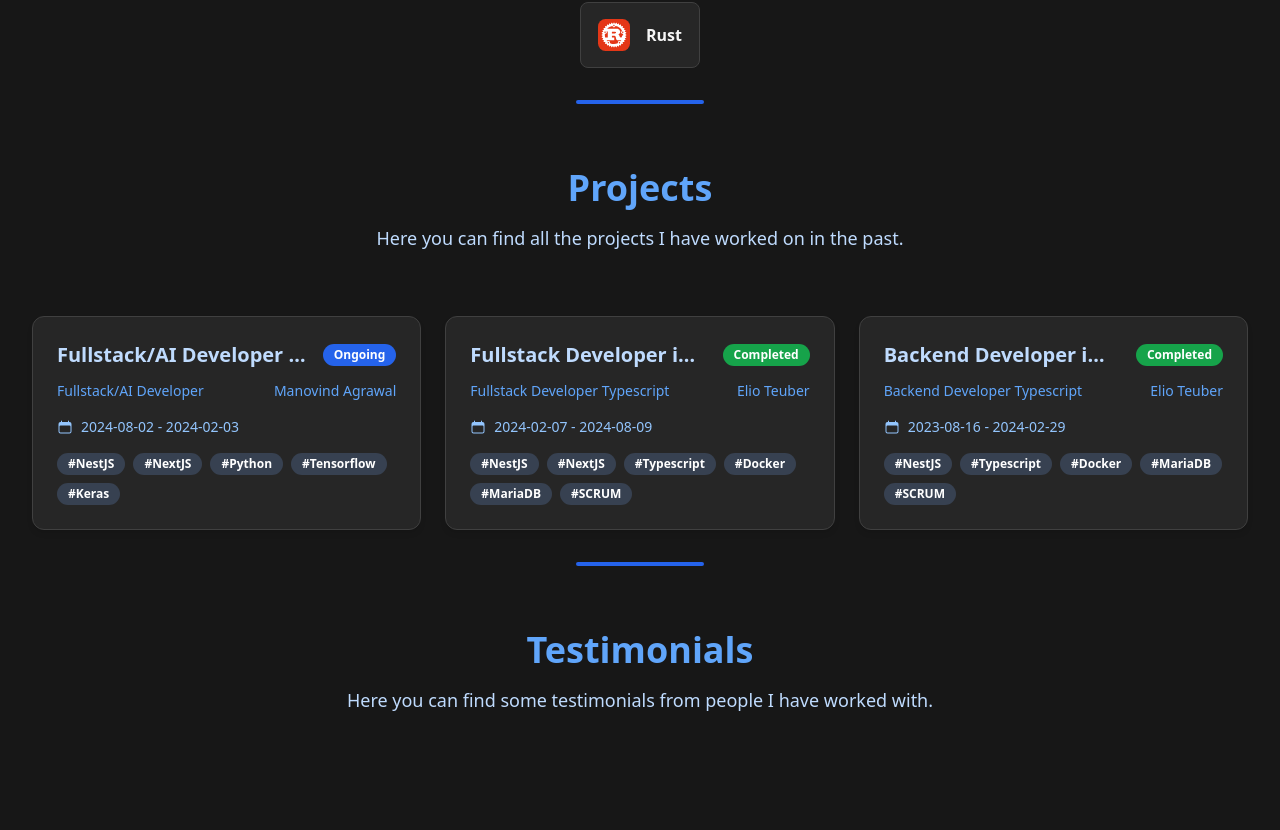
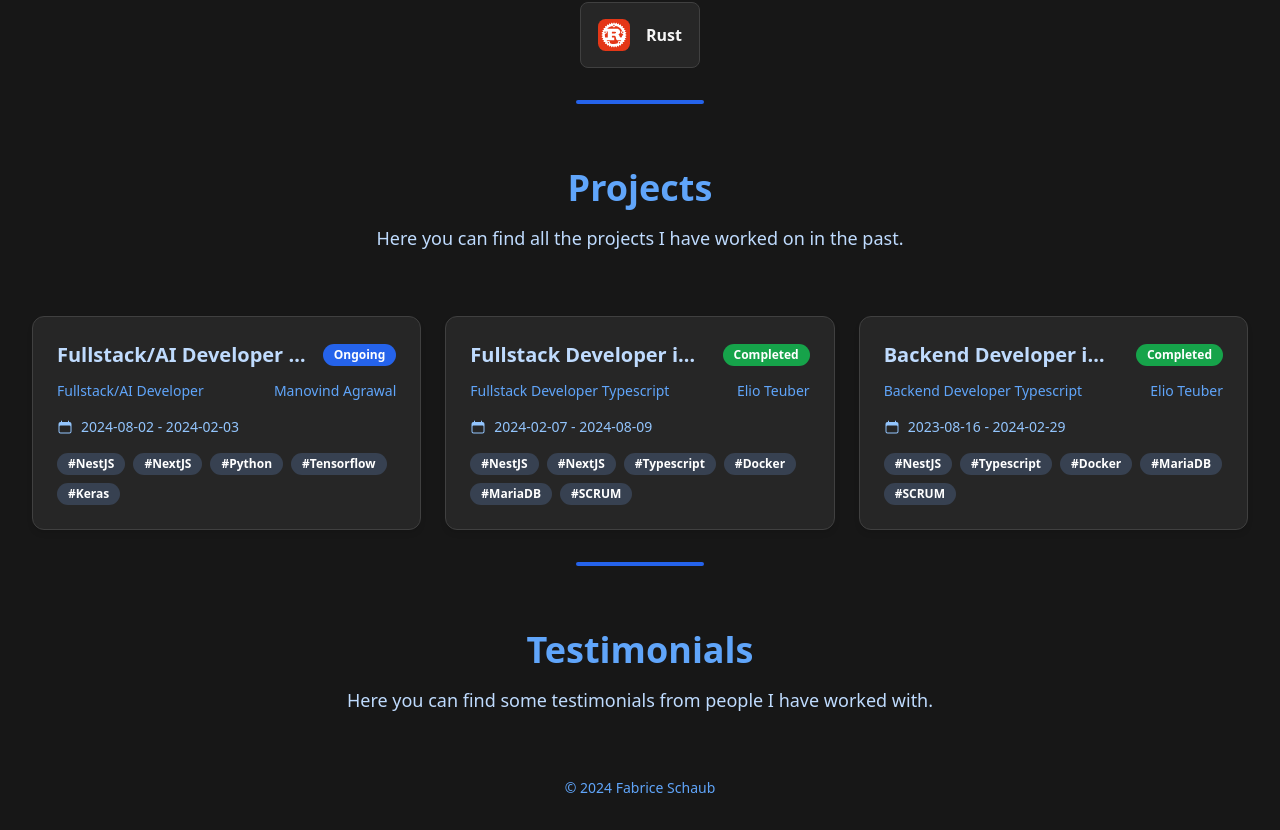
Before and after one commit to Fabbboy/portfolio, a Next.js app: page / in a window 1280 px wide. Shown: the part 1326-2156 px from the top of the page. Before the commit the page ends 2104 px from the top, so only its background shows below. Built offline with nearby package versions, Linux system fonts and the light colour scheme.

Commit message:
setting it up

```diff
--- a/src/app/page.tsx
+++ b/src/app/page.tsx
@@ -6,6 +6,7 @@ import ProjectListComponent from "@/components/ProjectListComponent";
 import SkillsListComponent from "@/components/SkillsListComponent";
 import SectionStartComponent from "@/components/SectionStartComponent";
 import TaskbarComponent from "@/components/TaskbarComponent";
+import TestimonialListComponent from "@/components/TestimonialListComponent";
 
 export default function Home() {
   return (
@@ -47,12 +48,10 @@ export default function Home() {
           <div className="w-32 h-1 bg-blue-600 rounded-full"></div>
         </Separator>
 
-        <div className="flex flex-col items-center justify-center px-4">
-          <SectionStartComponent
-            title="Testimonials"
-            description="Here you can find some testimonials from people I have worked with."
-          />
-        </div>
+        <TestimonialListComponent />
+        <footer className="flex justify-center items-center text-blue-400 text-sm">
+          <p>&copy; 2024 Fabrice Schaub</p>
+        </footer>
       </div>
       <TaskbarComponent />
     </main>
--- /dev/null
+++ b/src/components/TestimonialListComponent/TestimonialListComponent.tsx
@@ -0,0 +1,15 @@
+"use client";
+import SectionStartComponent from "../SectionStartComponent";
+
+const TestimonialListComponent = () => {
+  return (
+    <div className="flex flex-col items-center justify-center px-4">
+      <SectionStartComponent
+        title="Testimonials"
+        description="Here you can find some testimonials from people I have worked with."
+      />
+    </div>
+  );
+};
+
+export default TestimonialListComponent;
--- /dev/null
+++ b/src/components/TestimonialListComponent/index.ts
@@ -0,0 +1,2 @@
+import TestimonialListComponent from "./TestimonialListComponent";
+export default TestimonialListComponent;
```
